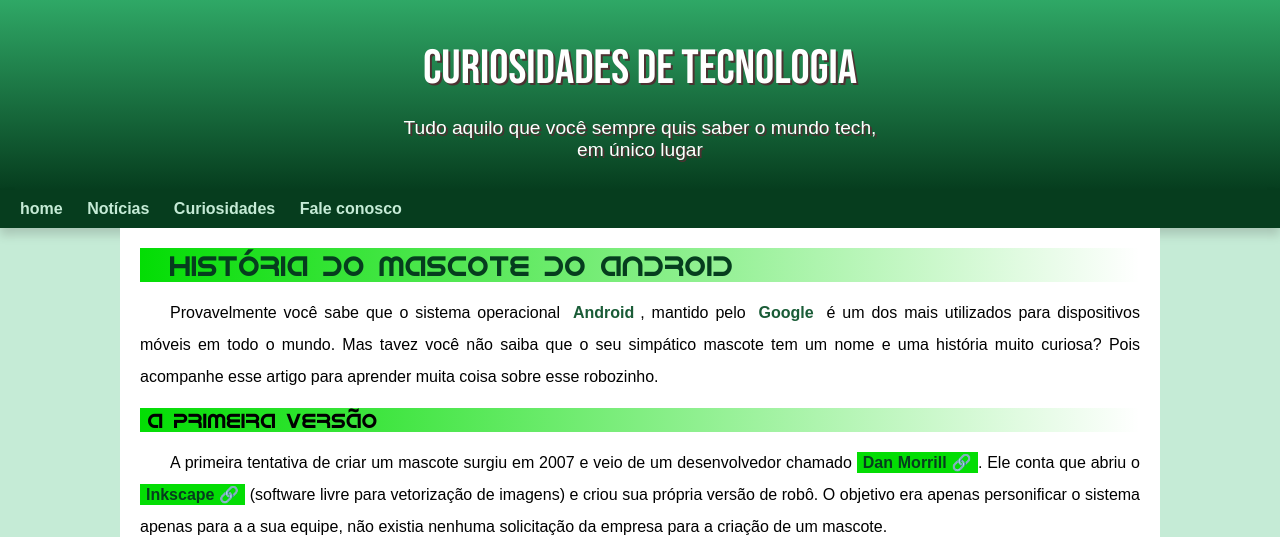
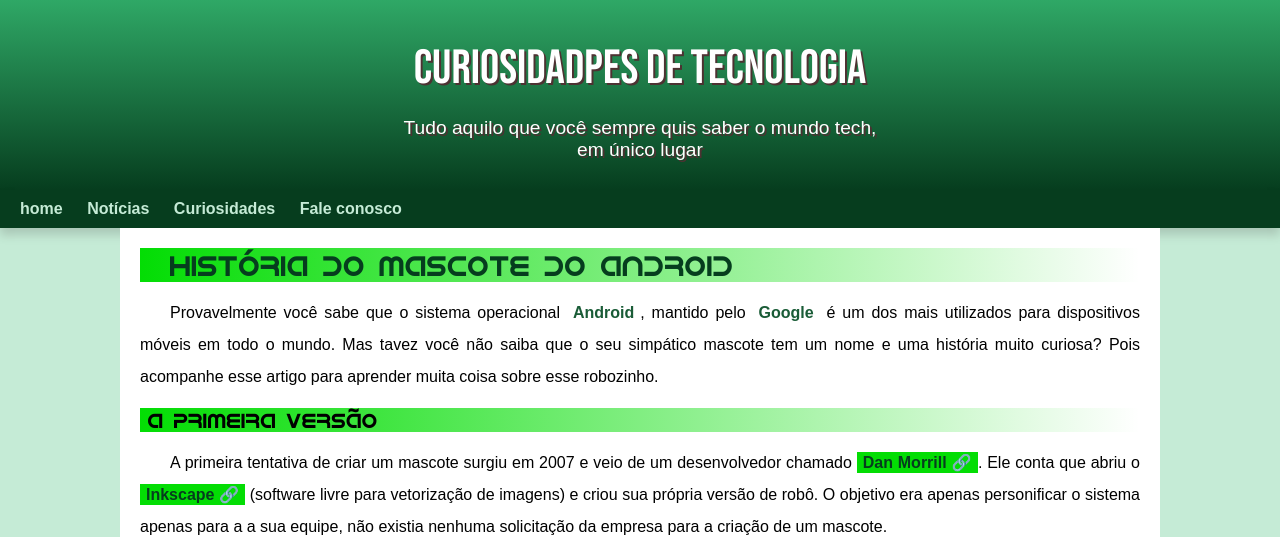
Before and after one commit to Anterojoao/html-css, a plain HTML site: page desafios/d010/android.html in a window 1280 px wide. Shown: the top 537 px of the page. Drawn offline with Linux system fonts and the light colour scheme.

Commit message:
Update android.html

```diff
--- a/desafios/d010/android.html
+++ b/desafios/d010/android.html
@@ -9,7 +9,7 @@
 </head>
 <body>
     <header>
-        <h1>Curiosidades de Tecnologia</h1>
+        <h1>Curiosidadpes de Tecnologia</h1>
         <p>Tudo aquilo que você sempre quis saber o mundo tech, em único lugar</p>
     </header>
     <nav>
```
